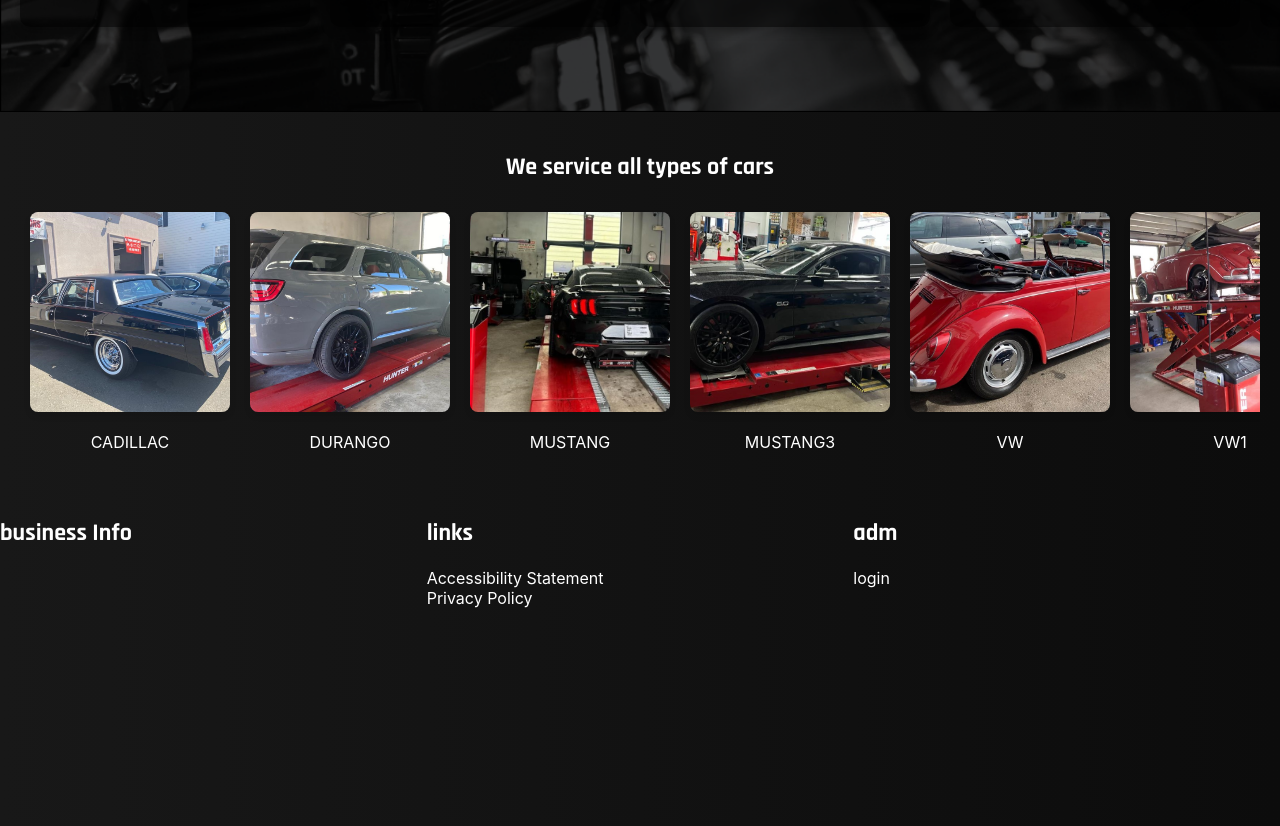
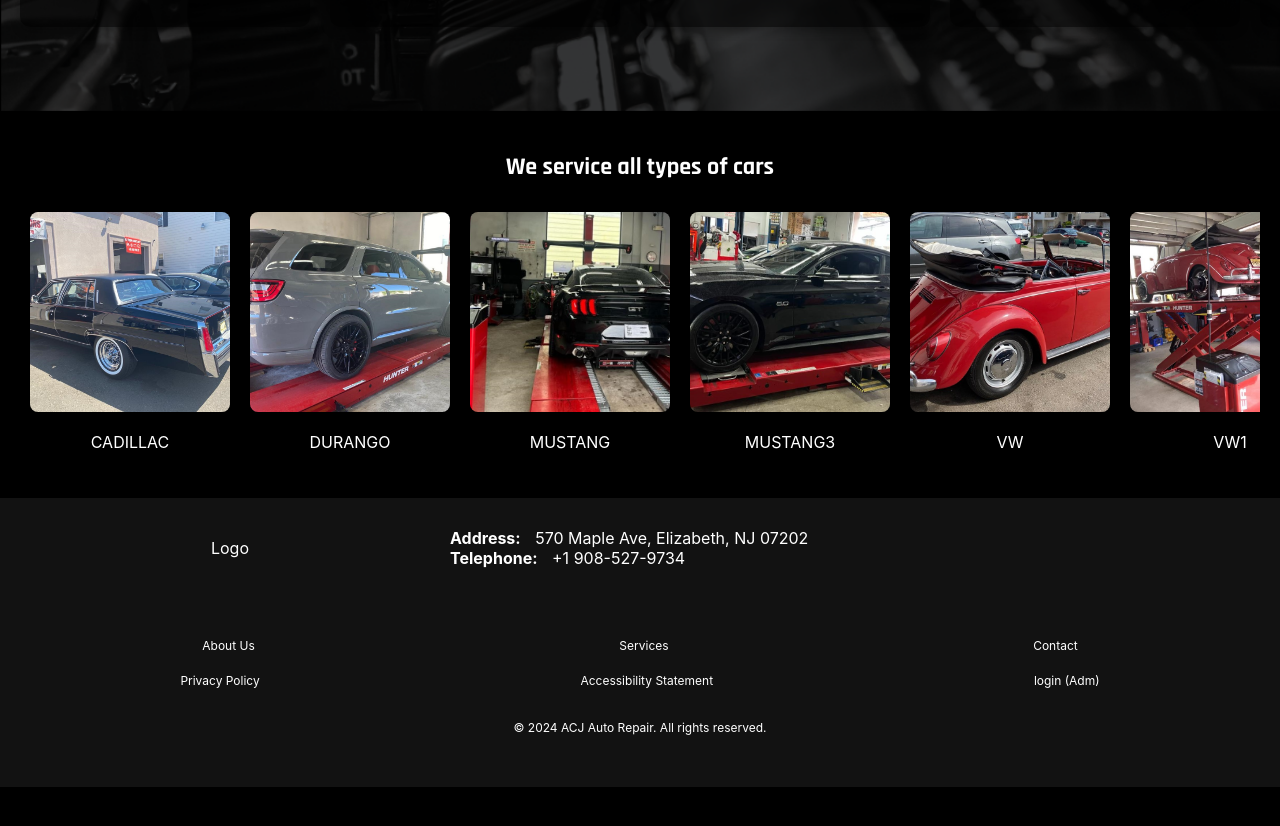
Before and after one commit to paulooliveira152012/acj, a React (Create React App) app: page / in a window 1280 px wide. Shown: the part 2224-3050 px from the top of the page. After the commit the page ends 3011 px from the top, so only its background shows below. Built offline with nearby package versions, Linux system fonts and the light colour scheme.

Commit message:
done footer first version

```diff
--- a/src/components/Footer.js
+++ b/src/components/Footer.js
@@ -1,36 +1,43 @@
-import '../styles/style.css'
-import { Link } from 'react-router-dom'
+import "../styles/style.css";
+import { Link } from "react-router-dom";
 
 const Footer = () => {
-    return (
-        <div className='footer'>
-            <div>
-                <h2>business Info</h2>
-            </div>
-            <div>
-                <h2>links</h2>
-                <ul>
-                    <li>
-                    <Link to="/accessibility-statement">Accessibility Statement</Link>
-                    </li>
-                    <li>
-                    <Link to="/privacy-policy" >Privacy Policy</Link>
-                    </li>
+  const currentYear = new Date().getFullYear();
 
-                </ul>
-            </div>
-            <div>
-                <h2>adm</h2>
-                <ul>
-                    <li>
-                        <Link to='/admLogin'>
-                            login
-                        </Link>
-                    </li>
-                </ul>
-            </div>
+  return (
+    <div className="footer">
+      {/* flex side by side */}
+      {/* section1 */}
+      <div className="section flex">
+        <div className="logoContainer">Logo</div>
+        <div className="addressContainer">
+          <span>Address:</span> 570 Maple Ave, Elizabeth, NJ 07202 <br />
+          <span>Telephone:</span> +1 908-527-9734
         </div>
-    )
-}
+      </div>
 
-export default Footer
+      {/* section 2 */}
+      <div className="section links">
+        <Link to="/about-us">About Us</Link>
+        <Link to="/services">Services</Link>
+        <Link to="/contact">Contact</Link>
+      </div>
+
+      {/* section 3 */}
+      <div className="section links">
+        <Link to="/privacy-policy">Privacy Policy</Link>
+        <Link to="/accessibility-statement">Accessibility Statement</Link>
+        <Link to="/admLogin">login (Adm)</Link>
+      </div>
+
+      {/* section 4 */}
+      <div className="section links">
+        <p>
+          &copy; {currentYear} ACJ Auto Repair. All rights reserved.
+        </p>
+      </div>
+    </div>
+  );
+};
+
+export default Footer;
--- a/src/styles/style.css
+++ b/src/styles/style.css
@@ -12,7 +12,8 @@
   }
 
 body {
-    background-image: linear-gradient(to right, #181818, #0C0C0C) ;
+    /* background-image: linear-gradient(to right, #181818, #0C0C0C) ; */
+    background-color: black;
     max-width: 1500px;
     margin: auto;
 }
@@ -489,26 +490,81 @@ ul {
 }
 
 
-.footer {
-    width: 100%;
-    height: 50vh;
-    display: flex;
-    color: white;
-    position: relative;
-    bottom: 0;
-}
-
 a {
     text-decoration: none;
     color: white;
 }
 
-.footer div {
-    width: calc(100% / 3);
+.footer {
+    width: 100%;
+    height: auto;
+    /* display: flex; */
+    color: white;
+    position: relative;
+    bottom: 0;
+    background-color: #121212;
+    /* background-color: yellow; */
+    padding: 20px;
+    box-sizing: border-box;
+}
+
+.footer .section {
+    margin-bottom: 20px;
+}
+
+
+.footer .section div {
+    width: 100%;
     /* background-color: red; */
-    height: 100%;
+    /* height: 100%; */
+    /* display: flex; */
+    margin: 10px;
+    /* margin-bottom: 0px; */
+    /* padding: 0; */
+}
 
+.footer .links {
+    display: flex;
+    justify-content: space-around;
+    font-size: 12px;
 }
+
+
+.footer span {
+    font-weight: bold;
+    margin-right: 10px;
+}
+
+.footer .title {
+    flex: 1;
+}
+
+.footer .content {
+    /* background-color: purple; */
+    display: flex;
+    flex-direction: column;
+    flex: 2
+}
+
+.footer .flex {
+    display: flex;
+    /* background-color: red; */
+    margin-bottom: 60px;
+}
+
+.footer .logoContainer {
+    flex: 1;
+    /* background-color: red; */
+    display: flex;
+    justify-content: center;
+    align-items: center;
+}
+
+.footer .addressContainer {
+    flex: 2;
+    /* background-color: red; */
+}
+
 
 /* login page */
 
```
